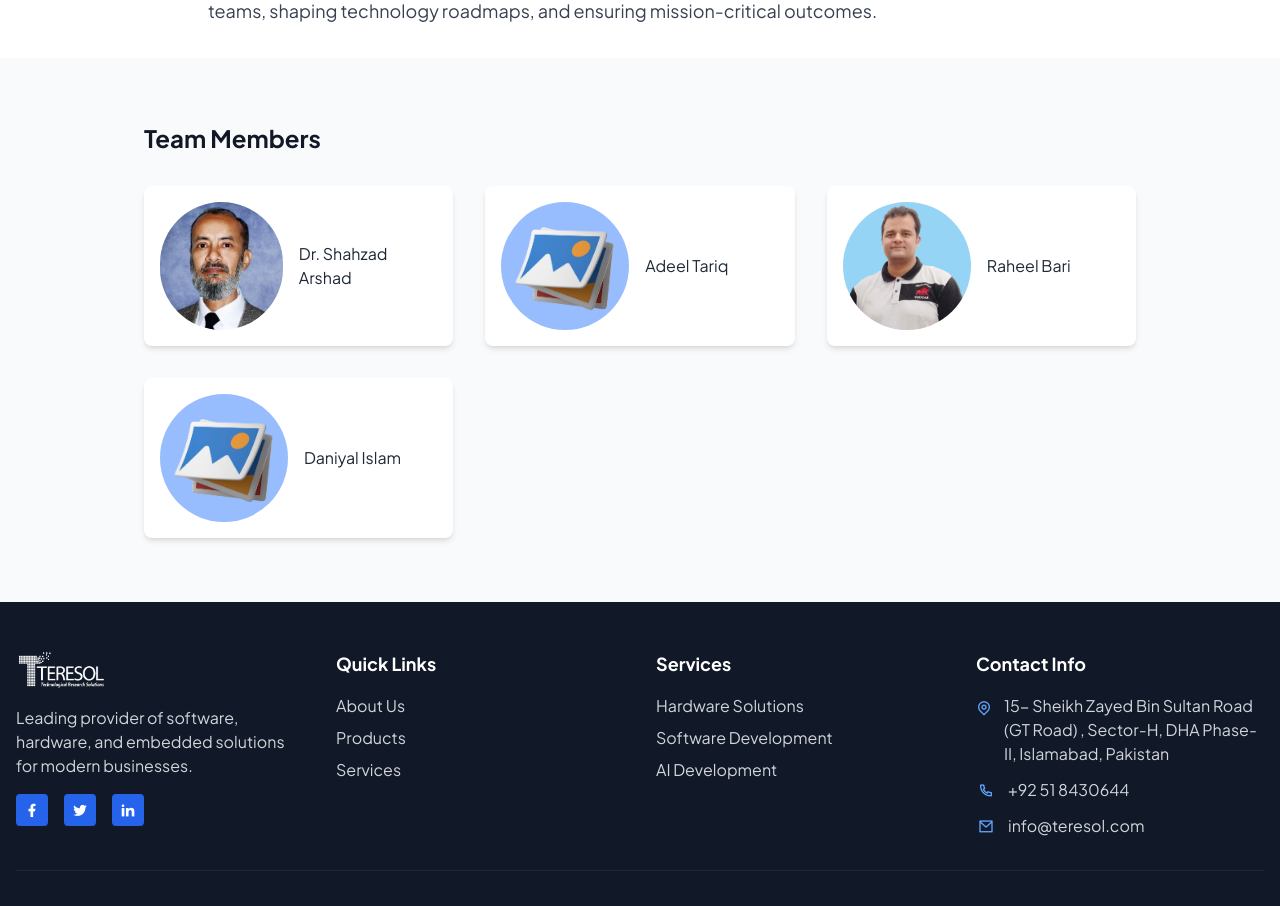
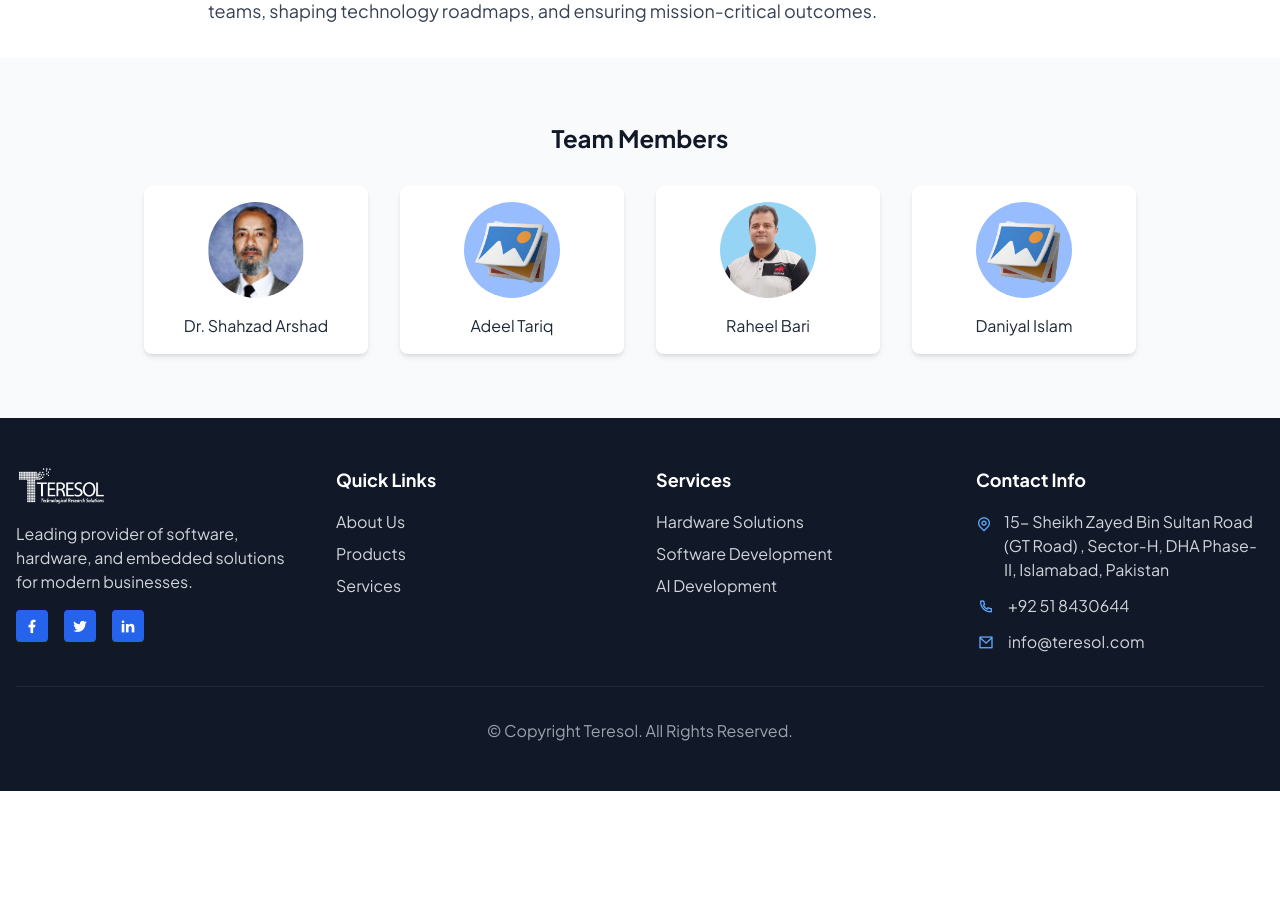
Before and after one commit to UmerDaraz163/teresol-web, a Next.js app: page /team/farooq-umer-khan in a window 1280 px wide. Shown: the part 800-1706 px from the top of the page. After the commit the page ends 1591 px from the top, so only its background shows below. Built offline with nearby package versions, Linux system fonts and the light colour scheme.

Commit message:
changed reportees orientation

```diff
--- a/components/TeamMemberPage.tsx
+++ b/components/TeamMemberPage.tsx
@@ -60,14 +60,17 @@ export default function TeamMemberPage({ member }: { member: TeamMember }) {
       {/* Reportees Section */}
       <section className="py-16 bg-gray-50">
         <div className="container mx-auto px-4 max-w-5xl">
-          <h2 className="text-2xl font-bold text-gray-900 mb-8">Team Members</h2>
-          <div className="grid grid-cols-1 sm:grid-cols-2 md:grid-cols-3 gap-8">
+          <h2 className="text-2xl font-bold text-center text-gray-900 mb-8">Team Members</h2>
+          {/* ✅ Changed to a 4-column grid on medium screens and up */}
+          <div className="grid grid-cols-2 md:grid-cols-4 gap-8">
             {member.reportees.map((rep, i) => (
               <div
                 key={i}
-                className="flex items-center bg-white rounded-lg shadow-md p-4"
+                // ✅ Changed to a vertical layout with centered items
+                className="flex flex-col items-center text-center bg-white rounded-lg shadow-md p-4"
               >
-                <div className="relative w-32 h-32 rounded-full overflow-hidden mr-4">
+                {/* ✅ Image container with bottom margin */}
+                <div className="relative w-24 h-24 rounded-full overflow-hidden mb-4">
                   <Image
                     src={rep.image}
                     alt={rep.name}
@@ -75,6 +78,7 @@ export default function TeamMemberPage({ member }: { member: TeamMember }) {
                     className="object-cover"
                   />
                 </div>
+                {/* ✅ Name is now below the image */}
                 <p className="text-gray-800 font-medium">{rep.name}</p>
               </div>
             ))}
```
